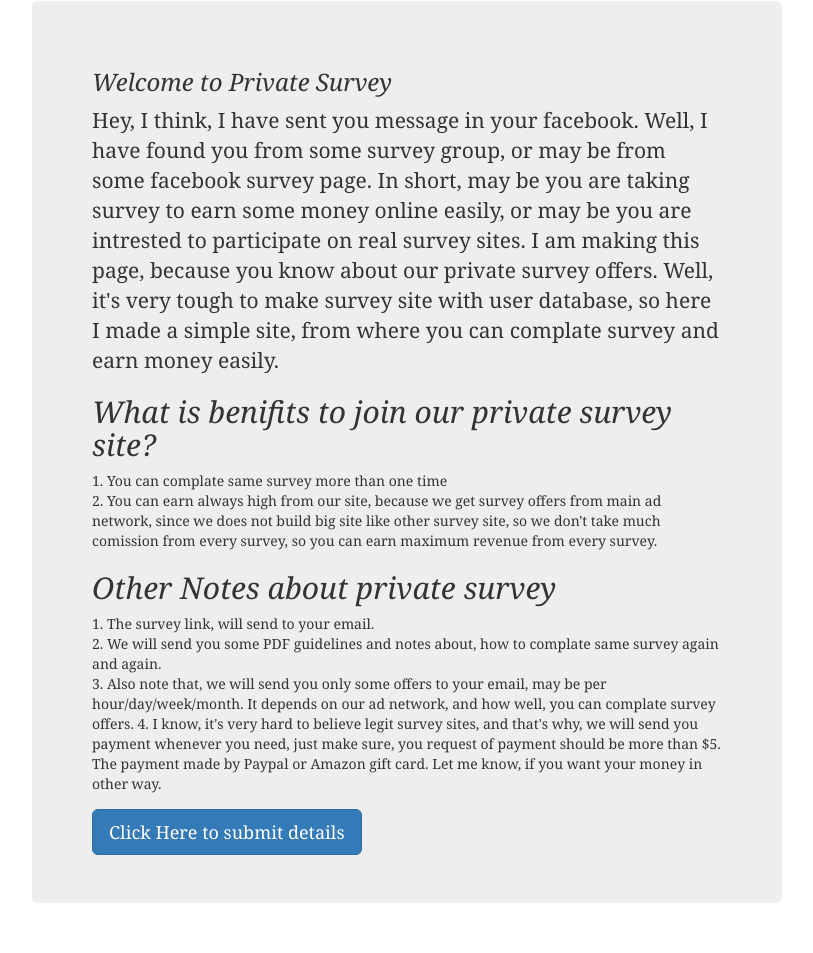
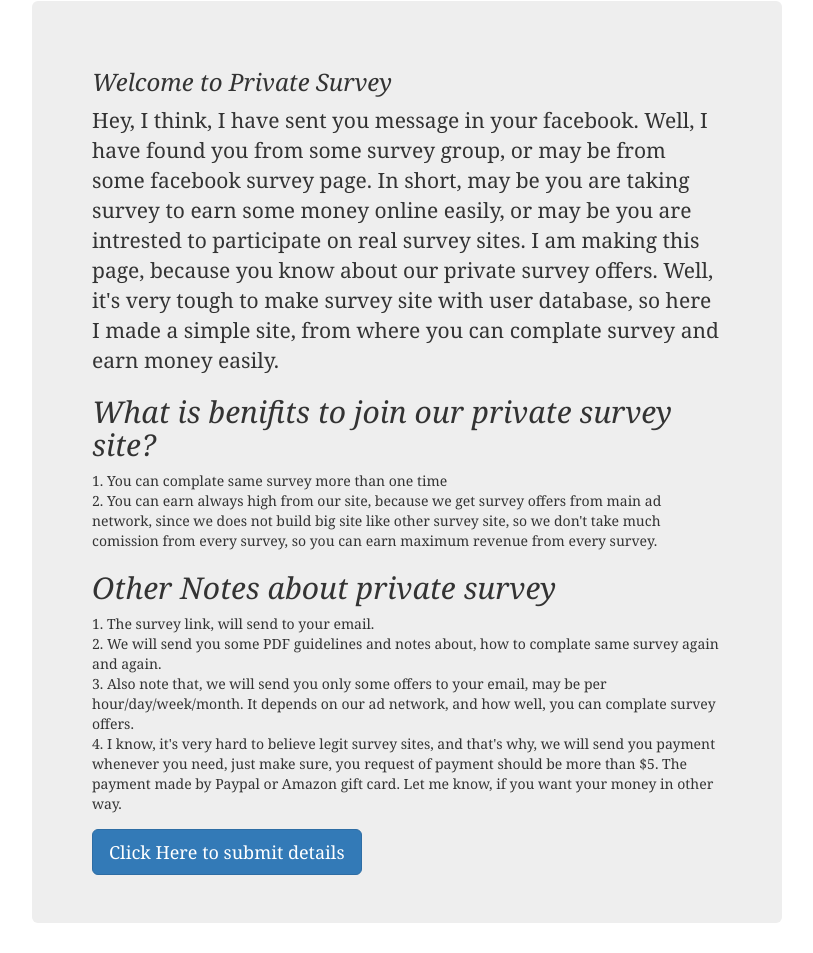
Before and after one commit to enyusu/enyusu.github.com, a Jekyll site: the page built from _posts/2015-10-27-surv.md, in a window 1280 px wide. Shown: the whole page, without its empty margins (233-1046 px from the left). Built offline with Jekyll 4.4.1, drawn with Linux system fonts in a browser that asks for light colours; nearby versions of some CDN libraries.

Commit message:
Update 2015-10-27-surv.md

```diff
--- a/_posts/2015-10-27-surv.md
+++ b/_posts/2015-10-27-surv.md
@@ -6,7 +6,7 @@ permalink: private-survey/
 
 <div class="jumbotron">
   <h3>Welcome to Private Survey</h3>
-  <p size="small">
+  <p>
 Hey, I think, I have sent you message in your facebook. Well, I have found you from some survey group, or may be from some facebook survey page. In short, may be you are taking survey to earn some money online easily, or may be you are intrested to participate on real survey sites. I am making this page, because you know about our private survey offers. Well, it's very tough to make survey site with user database, so here I made a simple site, from where you can complate survey and earn money easily.
 
 <h2> What is benifits to join our private survey site? </h2>
@@ -16,7 +16,7 @@ Hey, I think, I have sent you message in your facebook. Well, I have found you f
 <h2> Other Notes about private survey </h2>
 1. The survey link, will send to your email.<br/>
 2. We will send you some PDF guidelines and notes about, how to complate same survey again and again.<br/>
-3. Also note that, we will send you only some offers to your email, may be per hour/day/week/month. It depends on our ad network, and how well, you can complate survey offers.
+3. Also note that, we will send you only some offers to your email, may be per hour/day/week/month. It depends on our ad network, and how well, you can complate survey offers.<br/>
 4. I know, it's very hard to believe legit survey sites, and that's why, we will send you payment whenever you need, just make sure, you request of payment should be more than $5. The payment made by Paypal or Amazon gift card. Let me know, if you want your money in other way.
 
   </p>
```
